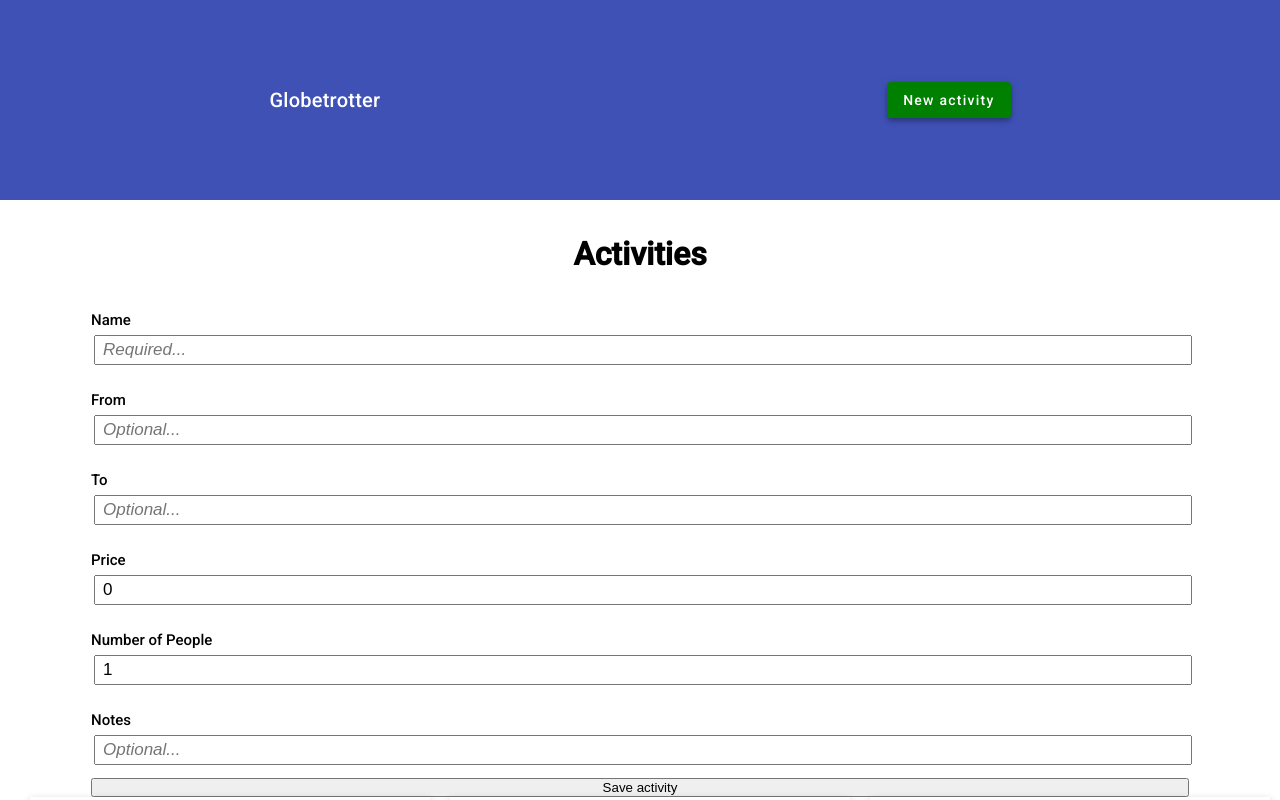
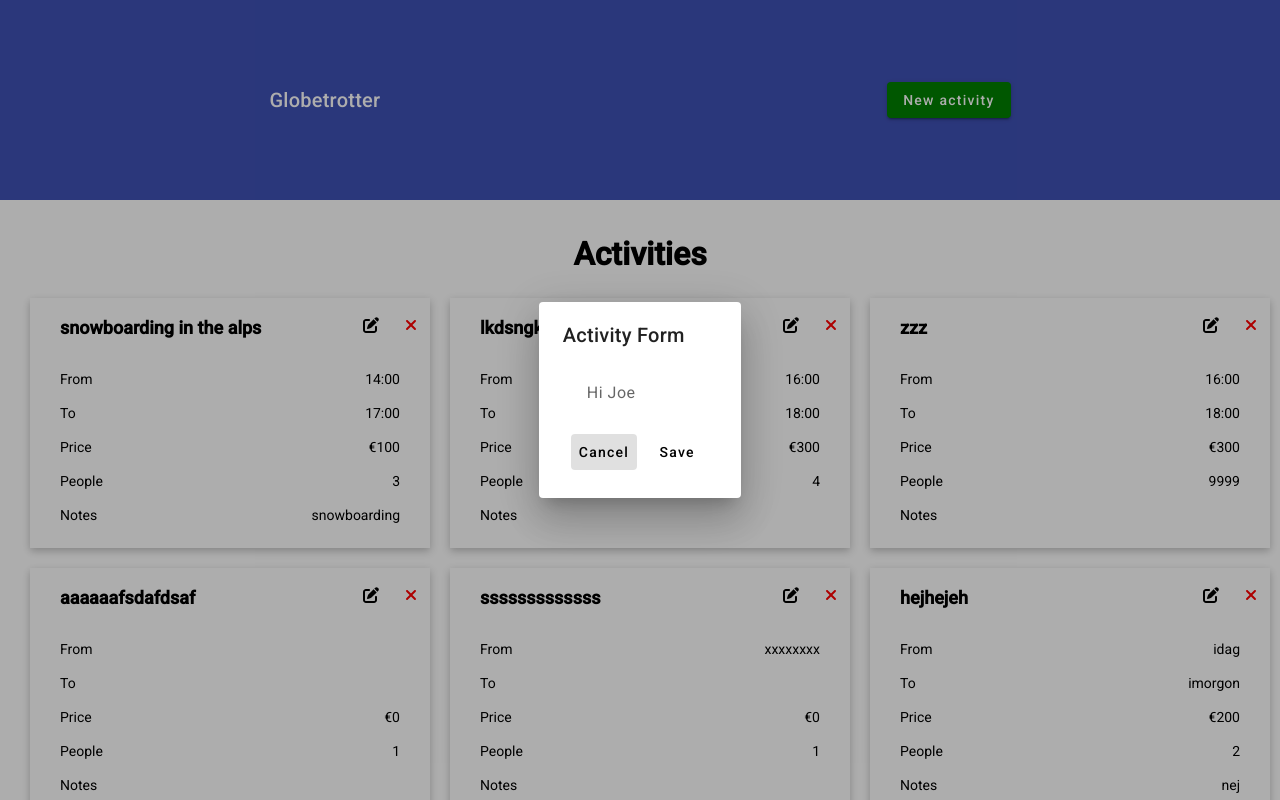
Before and after one commit to joerylander/globetrotter, an Angular app: page / in a window 1280 px wide. Both pictures are taken after a click on the button "New activity". Built offline with nearby package versions, Linux system fonts and the light colour scheme; data requests are answered from the project's data file.

Commit message:
modal attempt init

```diff
--- a/db.json
+++ b/db.json
@@ -66,6 +66,12 @@
       "price": 0,
       "numOfPpl": 1,
       "id": 8
+    },
+    {
+      "name": "sss",
+      "price": 0,
+      "numOfPpl": 1,
+      "id": 9
     }
   ]
 }
--- a/src/app/components/activities/activities.component.html
+++ b/src/app/components/activities/activities.component.html
@@ -1,12 +1,12 @@
 <main class="main">
   <h1 class="main__title">Activities</h1>
-  <section class="main__form">
+  <!-- <section class="main__form">
     <app-activity-form
       [formData]="formData"
       (onAddActivity)="addActivity($event)"
       (onEditActivity)="updateActivity($event)"
     ></app-activity-form>
-  </section>
+  </section> -->
   <section class="main__grid">
     <app-activity-card
       *ngFor="let activity of activities"
--- a/src/app/components/activity-form/activity-form.component.html
+++ b/src/app/components/activity-form/activity-form.component.html
@@ -1,4 +1,4 @@
-<form
+<!-- <form
   *ngIf="showActivityForm"
   class="form__container"
   (ngSubmit)="isEditingExistingActivity ? onSubmitEdited() : onSubmit()"
@@ -73,4 +73,72 @@
   </div>
 
   <input type="submit" value="Save activity" class="btn btn-block" />
+</form> -->
+<h2 mat-dialog-title>Activity Form</h2>
+<form
+  mat-dialog-content
+  (ngSubmit)="isEditingExistingActivity ? onSubmitEdited() : onSubmit()"
+>
+  <mat-dialog-content>Hi {{ data.name }}</mat-dialog-content>
+  <!-- <mat-form-field>
+    <input
+      matInput
+      placeholder="Name"
+      [(ngModel)]="name"
+      name="name"
+      maxlength="30"
+      placeholder="Required..."
+    />
+  </mat-form-field>
+  <mat-form-field>
+    <input
+      matInput
+      placeholder="From"
+      [(ngModel)]="from"
+      name="from"
+      placeholder="Optional..."
+    />
+  </mat-form-field>
+  <mat-form-field>
+    <input
+      matInput
+      placeholder="To"
+      [(ngModel)]="to"
+      name="to"
+      placeholder="Optional..."
+    />
+  </mat-form-field>
+  <mat-form-field>
+    <input
+      matInput
+      placeholder="Price"
+      [(ngModel)]="price"
+      name="price"
+      min="0"
+      max="1000000"
+    />
+  </mat-form-field>
+  <mat-form-field>
+    <input
+      matInput
+      placeholder="Number of People"
+      [(ngModel)]="numOfPpl"
+      name="numOfPpl"
+      min="1"
+      max="1000"
+    />
+  </mat-form-field>
+  <mat-form-field>
+    <input
+      matInput
+      placeholder="Notes"
+      [(ngModel)]="notes"
+      name="notes"
+      placeholder="Optional..."
+    />
+  </mat-form-field> -->
+  <mat-dialog-actions>
+    <button mat-button mat-dialog-close mat-dialog-close="false">Cancel</button>
+    <button mat-button mat-dialog-close [mat-dialog-close]="true">Save</button>
+  </mat-dialog-actions>
 </form>
--- a/src/app/components/activity-form/activity-form.component.ts
+++ b/src/app/components/activity-form/activity-form.component.ts
@@ -6,10 +6,12 @@ import {
   Input,
   OnChanges,
   SimpleChanges,
+  Inject,
 } from '@angular/core';
 import { Subscription } from 'rxjs';
 import { Activity } from 'src/app/ActivityTypes';
 import { UiService } from 'src/app/services/ui.service';
+import { MatDialogRef, MAT_DIALOG_DATA } from '@angular/material/dialog';
 
 @Component({
   selector: 'app-activity-form',
@@ -33,7 +35,11 @@ export class ActivityFormComponent implements OnInit, OnChanges {
   showActivityForm: boolean;
   subscription: Subscription;
 
-  constructor(private uiService: UiService) {
+  constructor(
+    private uiService: UiService,
+    public dialogRef: MatDialogRef<ActivityFormComponent>,
+    @Inject(MAT_DIALOG_DATA) public data: any
+  ) {
     this.subscription = this.uiService
       .onToggleActivityForm()
       .subscribe((value) => (this.showActivityForm = value));
--- a/src/app/components/header/header.component.html
+++ b/src/app/components/header/header.component.html
@@ -7,6 +7,6 @@
     bgColor="green"
     color="white"
     text="New activity"
-    (btnClick)="toggleActivityForm()"
+    (btnClick)="openFormDialog()"
   ></app-button>
 </mat-toolbar>
--- a/src/app/components/header/header.component.ts
+++ b/src/app/components/header/header.component.ts
@@ -2,6 +2,8 @@ import { Component, OnInit } from '@angular/core';
 import { UiService } from 'src/app/services/ui.service';
 import { Subscription } from 'rxjs';
 import { Router } from '@angular/router';
+import { MatDialog } from '@angular/material/dialog';
+import { ActivityFormComponent } from '../activity-form/activity-form.component';
 
 @Component({
   selector: 'app-header',
@@ -13,7 +15,11 @@ export class HeaderComponent implements OnInit {
   showActivityForm: boolean;
   subscription: Subscription;
 
-  constructor(private uiService: UiService, private router: Router) {
+  constructor(
+    private uiService: UiService,
+    private router: Router,
+    public dialog: MatDialog
+  ) {
     this.subscription = this.uiService
       .onToggleActivityForm()
       .subscribe((value) => (this.showActivityForm = value));
@@ -25,6 +31,19 @@ export class HeaderComponent implements OnInit {
     this.uiService.toggleActivityForm();
   }
 
+  openFormDialog() {
+    let dialogRef = this.dialog.open(ActivityFormComponent, {
+      data: { name: 'Joe' },
+    });
+
+    dialogRef.afterClosed().subscribe((result) => {
+      console.log(`Dialog result: ${result}`);
+    });
+
+    // if result == true, then add activity to list
+    // if result == false, then do nothing
+  }
+
   hasRoute(route: string) {
     return this.router.url === route;
   }
```
Also changed, not shown: src/app/material-design/material.module.ts (+8 -1 lines).
